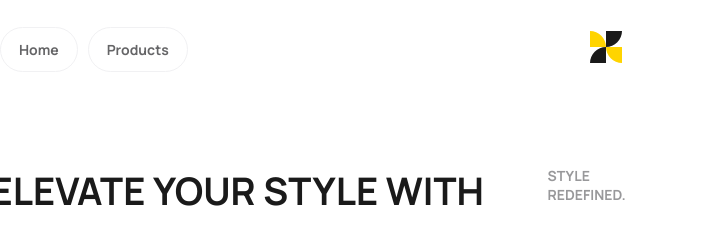
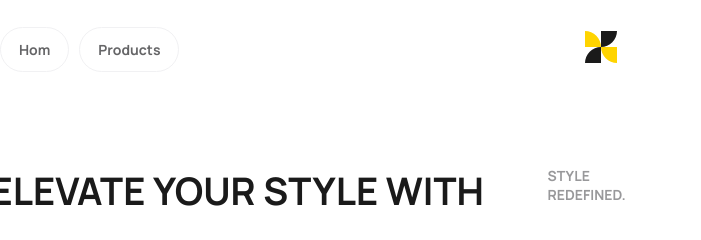
Before and after one commit to klimenkod406/adaptiv, a plain HTML site: page index.html in a window 1280 px wide. Shown: the top 240 px of the page, 0-701 px from the left. Drawn offline with Linux system fonts and the light colour scheme.

Commit message:
Update index.html

```diff
--- a/index.html
+++ b/index.html
@@ -13,7 +13,7 @@
     <header>
         <div class="header container">
             <nav>
-                <a href="#">Home</a>
+                <a href="#">Hom</a>
                 <a href="#">Products</a>
             </nav>
             <a href="#"><img class="logo" src="assets/image/header/logo.svg" alt=""></a>
```
